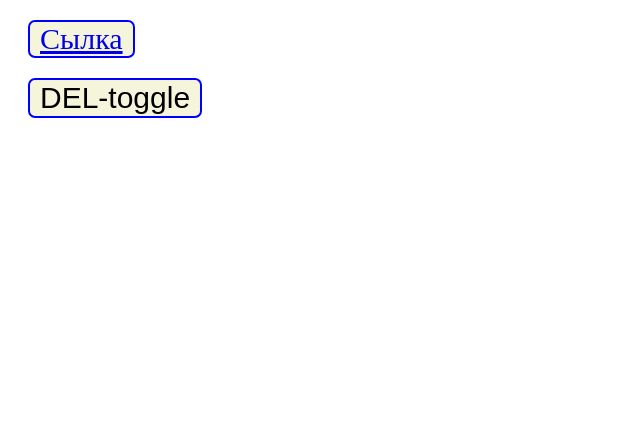
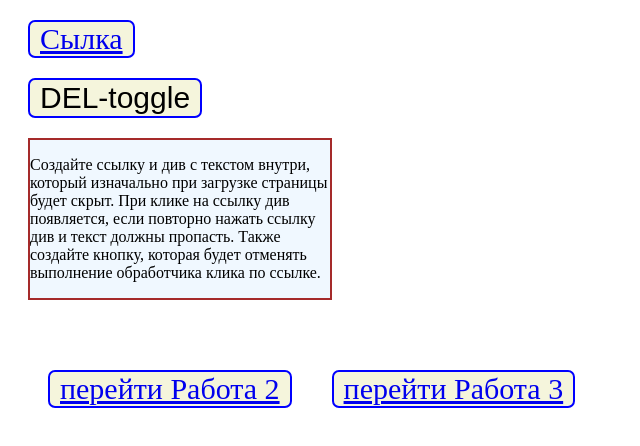
Before and after one commit to Artur-Ned/https-artur-ned.github.io-IT-JS-adv-task5-, a plain HTML site: page index.html in a window 1280 px wide. Shown: the whole page, without its empty margins (0-640 px from the left). Drawn offline with Linux system fonts and the light colour scheme.

Commit message:
подключил работы другие

```diff
--- a/index.html
+++ b/index.html
@@ -18,6 +18,20 @@
 
     <input type="button" value="DEL-toggle" class="btn" />
 
+    <div class="div1-task">
+      <p>
+        Создайте ссылку и див с текстом внутри, который изначально при загрузке
+        страницы будет скрыт. При клике на ссылку див появляется, если повторно
+        нажать ссылку див и текст должны пропасть. Также создайте кнопку,
+        которая будет отменять выполнение обработчика клика по ссылке.
+      </p>
+    </div>
+
+    <div class="div-task">
+      <a href="tasj2.html">перейти Работа 2</a>
+      <a href="task3.html">перейти Работа 3</a>
+    </div>
+
     <script src="001_HomeWork.js"></script>
   </body>
 </html>
--- a/style.css
+++ b/style.css
@@ -53,3 +53,16 @@ div.div-text.hidden {
     color: azure;
 
 }
+
+.div-task {
+    display: flex;
+    margin-left: 20px;
+    margin-top: 50px;
+}
+
+.div1-task {
+    background-color: aliceblue;
+    width: 300px;
+    margin-left: 20px;
+    border: 2px solid brown;
+}
```
